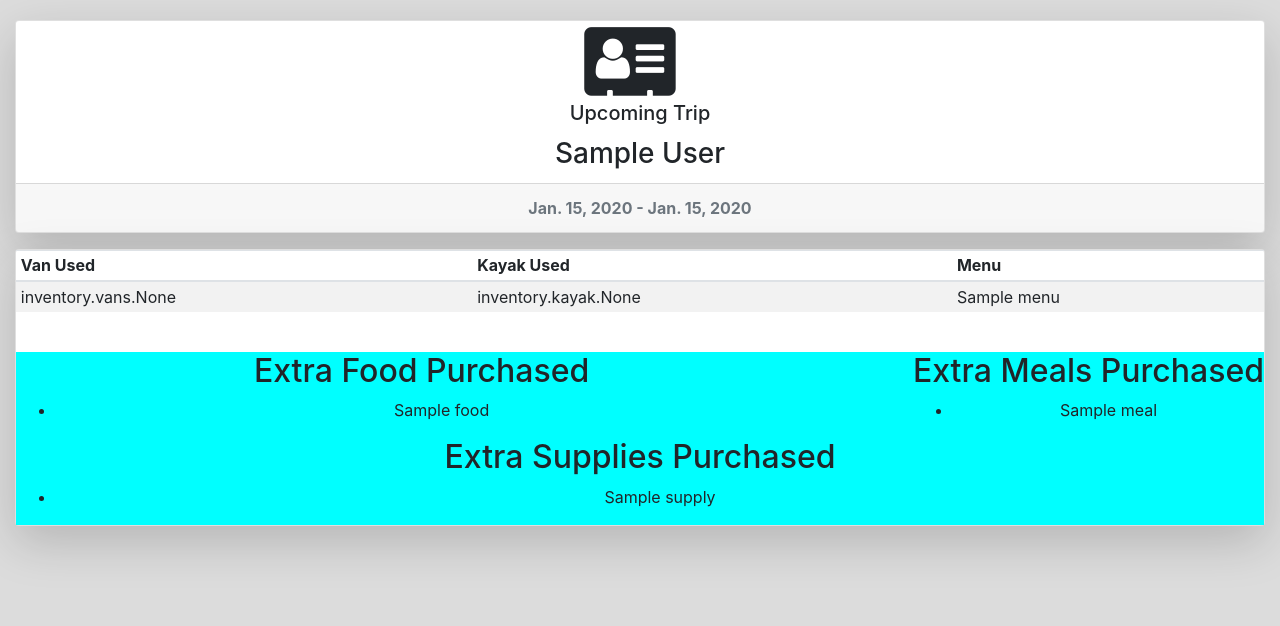
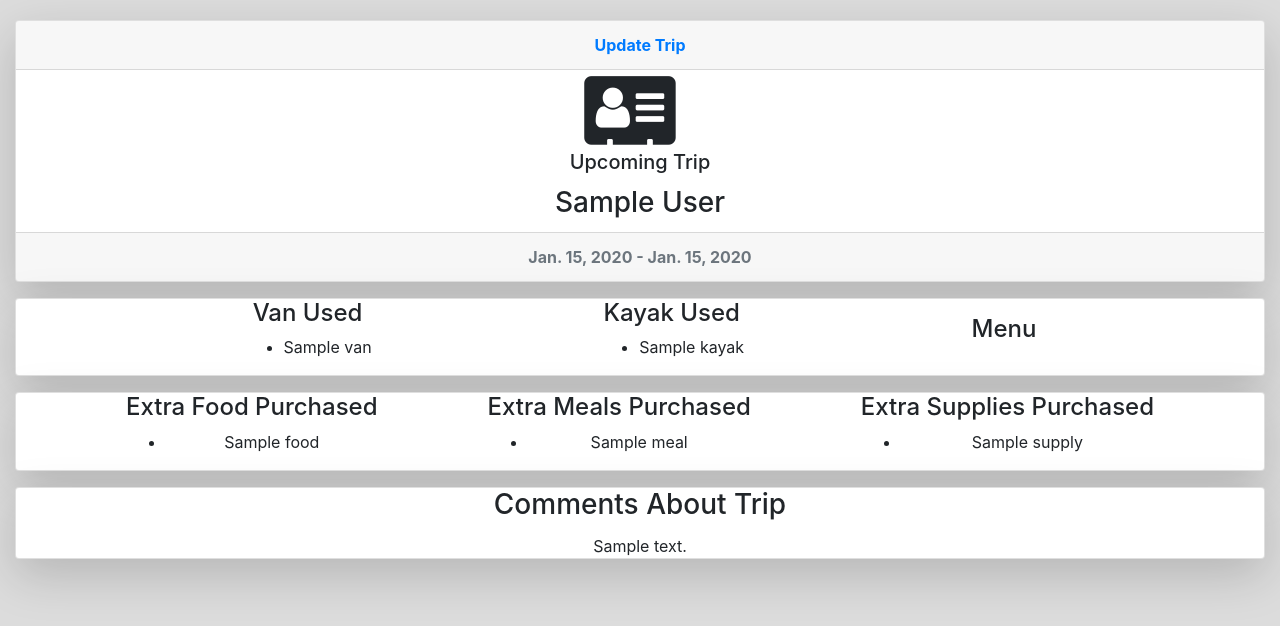
Before and after one commit to asimjb1200/UHA, a Django app: page /trips/view-trips/trip_details/1/ in a window 1280 px wide. Shown: the part 76-702 px from the top of the page. Run offline with Django 3.2, Linux system fonts and the light colour scheme; tables that the repository leaves empty hold one stand-in row (values such as "Sample post"); some libraries are stand-ins or nearby versions.

Commit message:
added functionality to update a trip

```diff
--- a/inventory_mgmt/inventory/forms.py
+++ b/inventory_mgmt/inventory/forms.py
@@ -11,7 +11,6 @@
         model = trips
         fields = ['first_name', 'last_name', 'comments', 'payment_status', 'trip_start', 'trip_end', 'van_used', 'kayak_used', 'menu', 'extra_meals_purchased', 'extra_food_purchased', 'extra_supplies']
 
-
 class UserForm(forms.ModelForm):
     """This class will be used to make the form for account generation."""
 
--- a/inventory_mgmt/inventory/models.py
+++ b/inventory_mgmt/inventory/models.py
@@ -11,8 +11,6 @@
     def __str__(self):
         return self.first_name + " " + self.last_name
 
-    def __str__(self):
-        return self.first_name + " " + self.last_name
 
 
 class employee(customer):
@@ -192,9 +190,9 @@
     van_used = models.ManyToManyField(vans)
     kayak_used = models.ManyToManyField(kayak, related_name="kayak", blank=True, null=True)
     menu = models.ForeignKey(menu, on_delete=models.CASCADE, related_name="trip_menu", null=True)
-    extra_meals_purchased = models.ManyToManyField(meal, related_name="trip_meals", blank=True, null=True)
-    extra_food_purchased = models.ManyToManyField(food, related_name='food_used', blank=True, null=True)
-    extra_supplies = models.ManyToManyField(supplies, related_name='trip_extras', blank=True, null=True)
+    extra_meals_purchased = models.ManyToManyField(meal, related_name="trip_meals", blank=True)
+    extra_food_purchased = models.ManyToManyField(food, related_name='food_used', blank=True)
+    extra_supplies = models.ManyToManyField(supplies, related_name='trip_extras', blank=True)
 
     def __str__(self):
         return self.first_name + ' ' + self.last_name
--- a/inventory_mgmt/inventory/static/css/style.css
+++ b/inventory_mgmt/inventory/static/css/style.css
@@ -2,16 +2,3 @@
     height: fit-content;
     margin-bottom: 10px !important;
 }
-
-#wrapper {
-    display: flex;
-    background-color: aqua;
-  }
-
-  #left {
-    flex: 0 0 65%;
-  }
-
-  #right {
-    flex: 1;
-  }
--- a/inventory_mgmt/inventory/templates/inventory/trip_builder.html
+++ b/inventory_mgmt/inventory/templates/inventory/trip_builder.html
@@ -4,7 +4,7 @@
 {% block body %}
     <div class="card text-white bg-secondary mb-3" >
         <div class="card-header">
-            <strong>Create a New Trip</strong>
+            <strong>Build Trip</strong>
         </div>
             <div class='card-body'>
                 <!-- enctype allows your form to handle what ever data type is passed into it-->
--- a/inventory_mgmt/inventory/templates/inventory/trip_details.html
+++ b/inventory_mgmt/inventory/templates/inventory/trip_details.html
@@ -2,7 +2,7 @@
 {% block title %}<title>Trip Details</title>{% endblock title %}
 {% block body %}
 <div class="card shadow-lg mb-3 text-center rounded">
-        <!--<img class="card-img-top fa fa-address-card fa-5x" src="" alt="Card image">-->
+        <div class="card-header"> <a href="{% url 'inventory:update-trip' trips.id %}"><strong>Update Trip</strong></a></div>
         <span class="fa fa-address-card fa-5x">&nbsp;</span>
             {% if trips.trip_start > today  %}
             <h5 class="card-title">Upcoming Trip</h5>
@@ -16,29 +16,40 @@
             <p class="card-text"><strong>{{ trips.trip_start }} - {{ trips.trip_end }}</strong></p>
         </div>
 </div>
+
 <div class="card shadow-lg mb-3 text-center rounded">
-<div class="table-responsive">
-    <table class="table table-striped table-sm">
-  <thead>
-    <tr>
-      <th scope="col">Van Used</th>
-      <th scope="col">Kayak Used</th>
-      <th scope="col">Menu</th>
-    </tr>
-  </thead>
-  <tbody>
-    <tr>
-      <td>{{ trips.van_used }}</td>
-      <td>{{ trips.kayak_used }}</td>
-      <td>{{ trips.menu }}</td>
-    </tr>
-  </tbody>
-</table>
+  <div id="wrapper1" style="display: flex; flex-wrap: wrap; justify-content: space-evenly; align-items: center;">
+      <div id="left1">
+        <h4>Van Used</h4>
+        <ul>
+        {% for van in trips.van_used.all  %}
+          <li>{{ van }}</li>
+        {% endfor %}
+        </ul>
       </div>
-<br>
-<div id="wrapper" style="display: flex; flex-wrap: wrap; justify-content: space-between; align-items: center;">
+      <div id="center1" >
+        <h4>Kayak Used</h4>
+        <ul>
+        {% for kayak in trips.kayak_used.all  %}
+          <li>{{ kayak }}</li>
+        {% endfor %}
+        </ul>
+      </div>
+      <div id="right1">
+        <h4>Menu</h4>
+        <ul>
+        {% for menu in trips.menu.all  %}
+          <li>{{ menu }}</li>
+        {% endfor %}
+        </ul>
+      </div>
+  </div>
+</div>
+
+<div class="card shadow-lg mb-3 text-center rounded">
+    <div id="wrapper" style="display: flex; flex-wrap: wrap; justify-content: space-evenly; align-items: center;">
       <div id="left">
-    <h2>Extra Food Purchased</h2>
+        <h4>Extra Food Purchased</h4>
         <ul>
         {% for food in trips.extra_food_purchased.all  %}
           <li>{{ food }}</li>
@@ -46,7 +57,7 @@
         </ul>
       </div>
       <div id="center" >
-    <h2>Extra Meals Purchased</h2>
+        <h4>Extra Meals Purchased</h4>
         <ul>
         {% for food in trips.extra_meals_purchased.all  %}
           <li>{{ food }}</li>
@@ -54,7 +65,7 @@
         </ul>
       </div>
       <div id="right">
-    <h2>Extra Supplies Purchased</h2>
+        <h4>Extra Supplies Purchased</h4>
         <ul>
         {% for supplies in trips.extra_supplies.all  %}
           <li>{{ supplies }}</li>
@@ -62,4 +73,10 @@
         </ul>
       </div>
     </div>
+  </div>
+
+<div class="card shadow-lg mb-3 text-center rounded">
+  <h3 class="card-title">Comments About Trip</h3>
+  <p class="card-text">{{ trips.comments }}</p>
+</div>
 {% endblock body %}
--- a/inventory_mgmt/inventory/urls.py
+++ b/inventory_mgmt/inventory/urls.py
@@ -8,9 +8,10 @@
     url(r'^$', views.index, name='index'),
     url(r'^supplies/$', views.SuppliesView.as_view(), name='supplies'),
     url(r'^vans/$', views.VansView.as_view(), name='vans'),
-    url(r'^trips/$', views.VansView.as_view(), name='trips'),
+    #url(r'^trips/$', views.VansView.as_view(), name='trips'),
     url(r'^trips/view-trips/$', views.TripManager.as_view(), name='view-trips'),
     url(r'^trips/build_trip/$', views.TripBuilder.as_view(), name='trip-builder'),
     url(r'^trips/view-trips/trip_details/(?P<pk>[0-9]+)/$', views.TripDetails.as_view(), name='details'),
+    url(r'^trips/view-trips/trip_details/update/(?P<pk>[0-9]+)/$', views.TripUpdate.as_view(), name='update-trip'),
     url(r'^register/$', views.UserFormView.as_view(), name='register'),
 ]
--- a/inventory_mgmt/inventory/views.py
+++ b/inventory_mgmt/inventory/views.py
@@ -147,3 +147,15 @@
 
         # if it doesn't work, have them try again
         return render(request, self.template_name, {'form': form})
+
+class TripUpdate(UpdateView):
+    model = trips
+    form_class = TripForm
+    template_name = 'inventory/trip_builder.html'
+
+    def get_success_url(self):
+        return reverse_lazy('inventory:details', kwargs={'pk': self.kwargs['pk']})
+
+class TripDelete(DeleteView):
+    model = trips
+    success_url = reverse_lazy('inventory:index')
```
Also changed, not shown: inventory_mgmt/inventory/templates/inventory/index.html (+3 -14 lines). Lines whose indentation alone changed are shown as unchanged.
